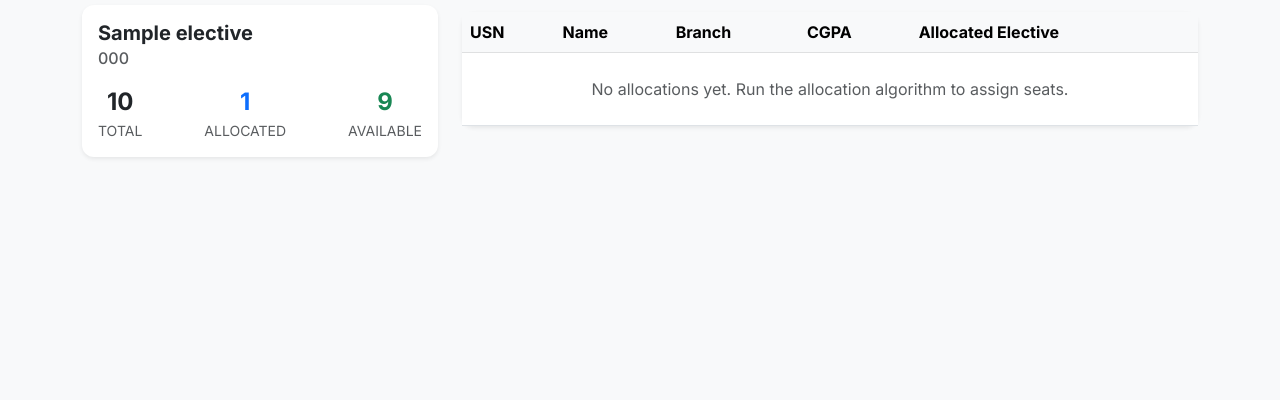
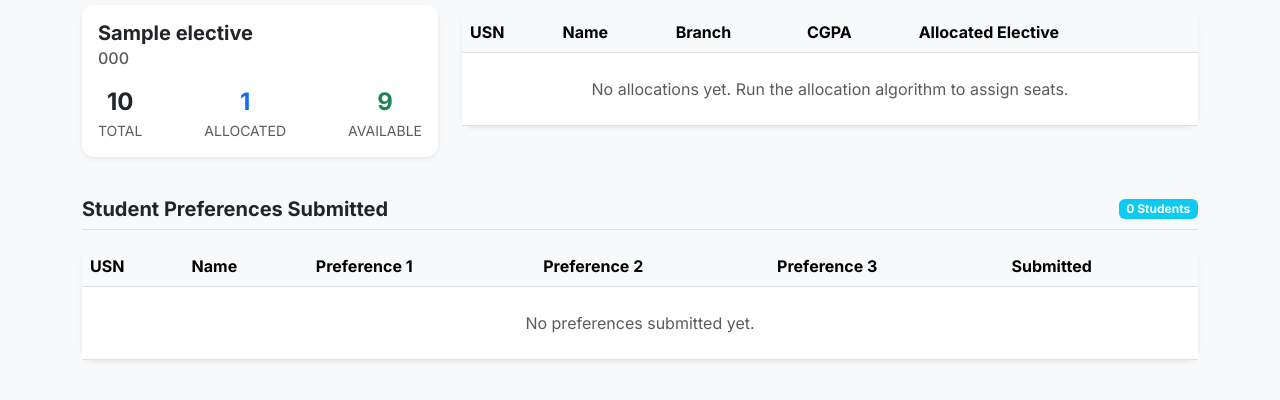
Before and after one commit to calmeMASHA/PRIORITY_BASED_ELECTIVE-_OPT_IN, a Django app: page /electives/admin-dashboard/ in a window 1280 px wide. Shown: the part 260-660 px from the top of the page. Run offline with Django 5.2, Linux system fonts and the light colour scheme; tables that the repository leaves empty hold one stand-in row (values such as "Sample post").

Commit message:
Add student prefernces

```diff
--- a/electives/views.py
+++ b/electives/views.py
@@ -46,6 +46,7 @@ def admin_dashboard(request):
 
     electives = Elective.objects.all()
     allocations = Allocation.objects.all().select_related('student', 'elective')
+    preferences = Preference.objects.all().select_related('student', 'elective').order_by('student', 'rank')
 
     # Get distinct branches for filter
     branches = Student.objects.values_list('branch', flat=True).distinct()
@@ -53,6 +54,7 @@ def admin_dashboard(request):
     return render(request, 'electives/admin_dashboard.html', {
         'electives': electives,
         'allocations': allocations,
+        'preferences': preferences,
         'branches': branches
     })
 
--- a/templates/electives/admin_dashboard.html
+++ b/templates/electives/admin_dashboard.html
@@ -97,5 +97,63 @@
             </div>
         </div>
     </div>
+
+    <!-- Student Preferences Section -->
+    <div class="col-12 mt-4">
+        <div class="d-flex justify-content-between align-items-center mb-3 border-bottom pb-2">
+            <h5 class="fw-bold mb-0">Student Preferences Submitted</h5>
+            <span class="badge bg-info">{{ preferences|dictsort:"student"|length }} Students</span>
+        </div>
+
+        <div class="card shadow-sm border-0">
+            <div class="table-responsive">
+                <table class="table table-hover mb-0">
+                    <thead class="table-light">
+                        <tr>
+                            <th>USN</th>
+                            <th>Name</th>
+                            <th>Preference 1</th>
+                            <th>Preference 2</th>
+                            <th>Preference 3</th>
+                            <th>Submitted</th>
+                        </tr>
+                    </thead>
+                    <tbody>
+                        {% regroup preferences by student as student_prefs %}
+                        {% for student_group in student_prefs %}
+                        <tr>
+                            <td class="fw-bold">{{ student_group.grouper.usn }}</td>
+                            <td>{{ student_group.grouper.name }}</td>
+                            {% for pref in student_group.list %}
+                                {% if pref.rank == 1 %}
+                                <td><span class="badge bg-primary">{{ pref.elective.code }}</span> {{ pref.elective.name }}</td>
+                                {% endif %}
+                            {% endfor %}
+                            {% for pref in student_group.list %}
+                                {% if pref.rank == 2 %}
+                                <td><span class="badge bg-primary">{{ pref.elective.code }}</span> {{ pref.elective.name }}</td>
+                                {% endif %}
+                            {% endfor %}
+                            {% for pref in student_group.list %}
+                                {% if pref.rank == 3 %}
+                                <td><span class="badge bg-primary">{{ pref.elective.code }}</span> {{ pref.elective.name }}</td>
+                                {% endif %}
+                            {% endfor %}
+                            {% for pref in student_group.list %}
+                                {% if pref.rank == 1 %}
+                                <td class="text-muted small">{{ pref.submitted_at|date:"M d, H:i" }}</td>
+                                {% endif %}
+                            {% endfor %}
+                        </tr>
+                        {% empty %}
+                        <tr>
+                            <td colspan="6" class="text-center py-4 text-muted">No preferences submitted yet.</td>
+                        </tr>
+                        {% endfor %}
+                    </tbody>
+                </table>
+            </div>
+        </div>
+    </div>
 </div>
 {% endblock %}
```
Also changed, not shown: load_data.py (+45 -46 lines).
